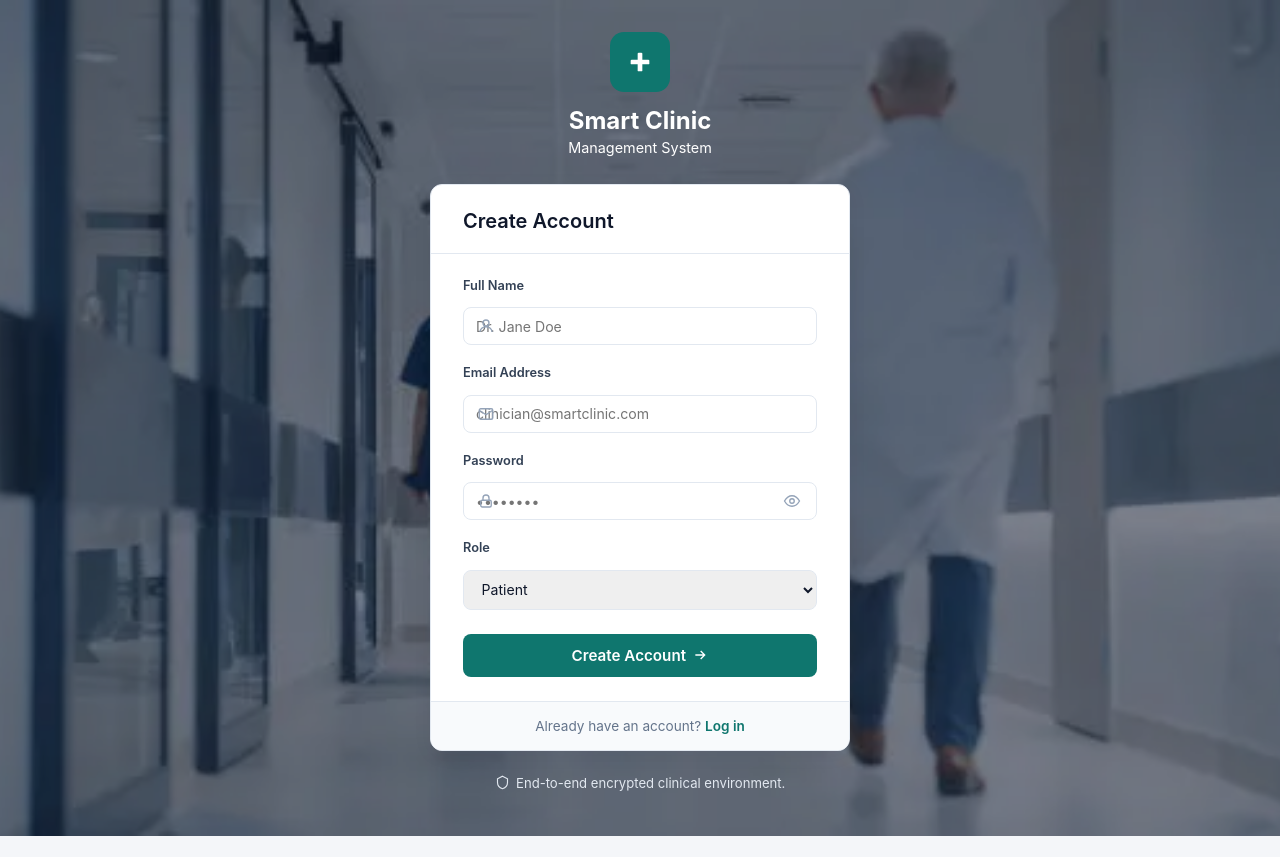
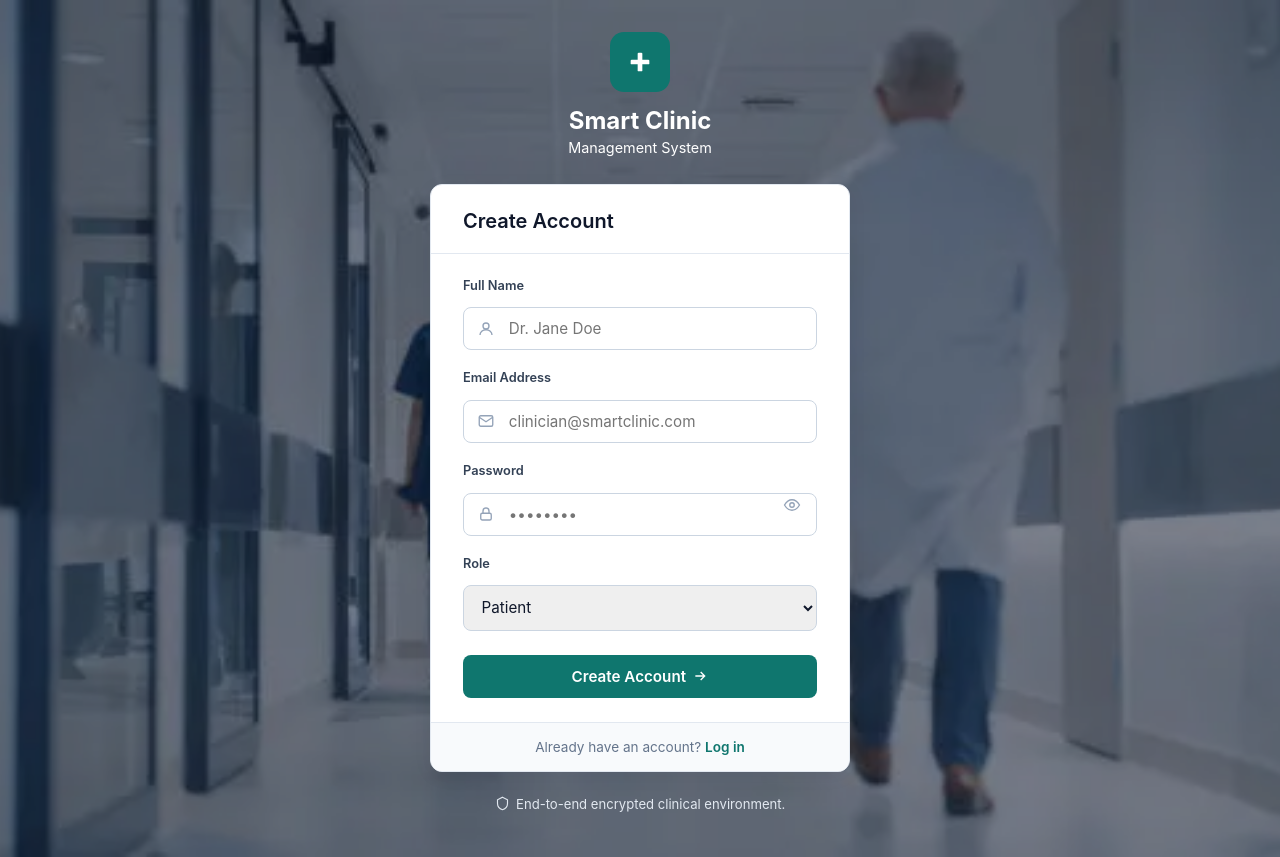
Before and after one commit to AwaisKhalid18/smart-clinic-system, a React app in the folder frontend/: page /register in a window 1280 px wide. Before the commit the page ends 836 px from the top, so only its background shows below. Built offline with nearby package versions, Linux system fonts and the light colour scheme; no server answers; the HTML template or start-up script is replaced by a standard one.

Commit message:
fix: resolve class name collision causing icon overlap on login page inputs

```diff
--- a/frontend/src/App.css
+++ b/frontend/src/App.css
@@ -112,23 +112,27 @@
 
 .input-icon-wrap svg {
   position: absolute;
-  left: 0.85rem;
+  left: 0.9rem;
+  top: 50%;
+  transform: translateY(-50%);
   width: 18px;
   height: 18px;
   color: #94a3b8;
   pointer-events: none;
+  z-index: 1;
 }
 
 .form-input {
   width: 100%;
-  padding: 0.7rem 0.85rem 0.7rem 2.6rem;
+  padding: 0.7rem 0.85rem 0.7rem 2.8rem;
   border: 1px solid #cbd5e1;
   border-radius: 8px;
   font-size: 0.95rem;
   color: #0f172a;
   outline: none;
+  position: relative;
+  z-index: 0;
 }
-
 .form-input:focus {
   border-color: #0f766e;
 }
--- a/frontend/src/pages/DoctorLabRequests.jsx
+++ b/frontend/src/pages/DoctorLabRequests.jsx
@@ -77,8 +77,8 @@ export default function DoctorLabRequests() {
           <form onSubmit={handleSubmit} className="lab-request-form">
             <div className="form-group">
               <label>Patient</label>
-              <select
-                className="form-input"
+            <select
+                className="doctor-form-input"
                 value={form.patientId}
                 onChange={(e) => setForm({ ...form, patientId: e.target.value })}
                 required
@@ -91,8 +91,8 @@ export default function DoctorLabRequests() {
             </div>
             <div className="form-group">
               <label>Test Type</label>
-              <input
-                className="form-input"
+<input
+                className="doctor-form-input"
                 placeholder="e.g. Complete Blood Count"
                 value={form.testType}
                 onChange={(e) => setForm({ ...form, testType: e.target.value })}
--- a/frontend/src/pages/DoctorListPages.css
+++ b/frontend/src/pages/DoctorListPages.css
@@ -108,7 +108,7 @@
   color: #334155;
 }
 
-.form-input {
+.doctor-form-input {
   padding: 0.6rem 0.75rem;
   border: 1px solid #e2e8f0;
   border-radius: 8px;
@@ -116,7 +116,7 @@
   outline: none;
 }
 
-.form-input:focus {
+.doctor-form-input:focus {
   border-color: #0f766e;
 }
 
```
